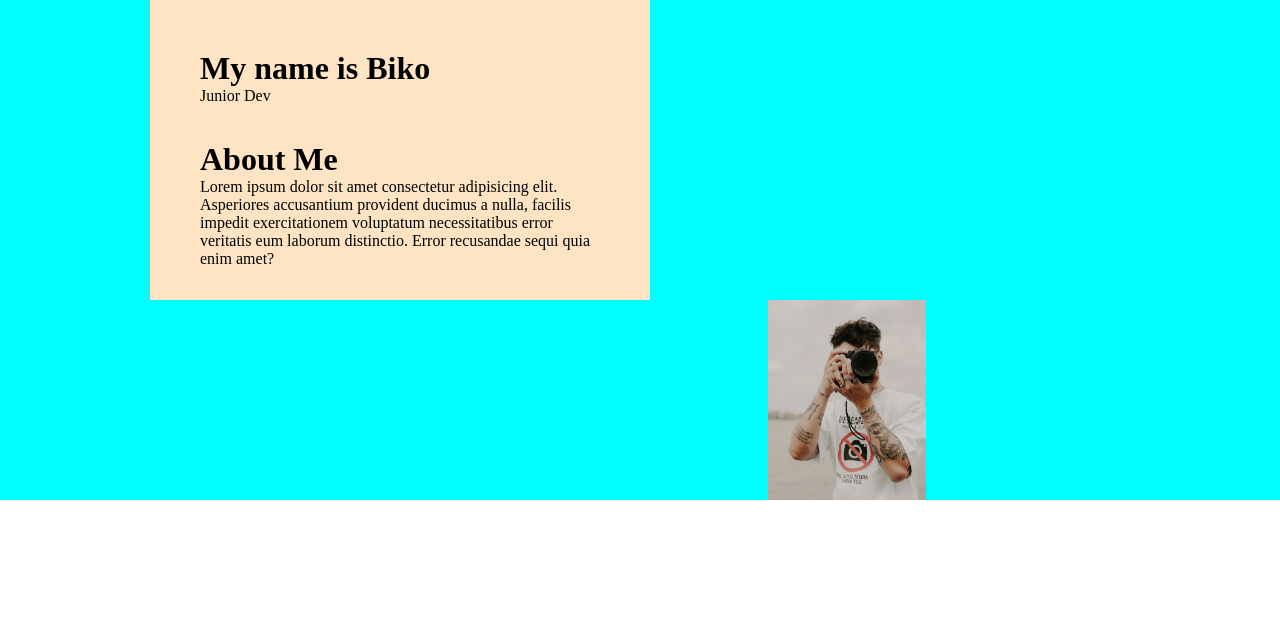
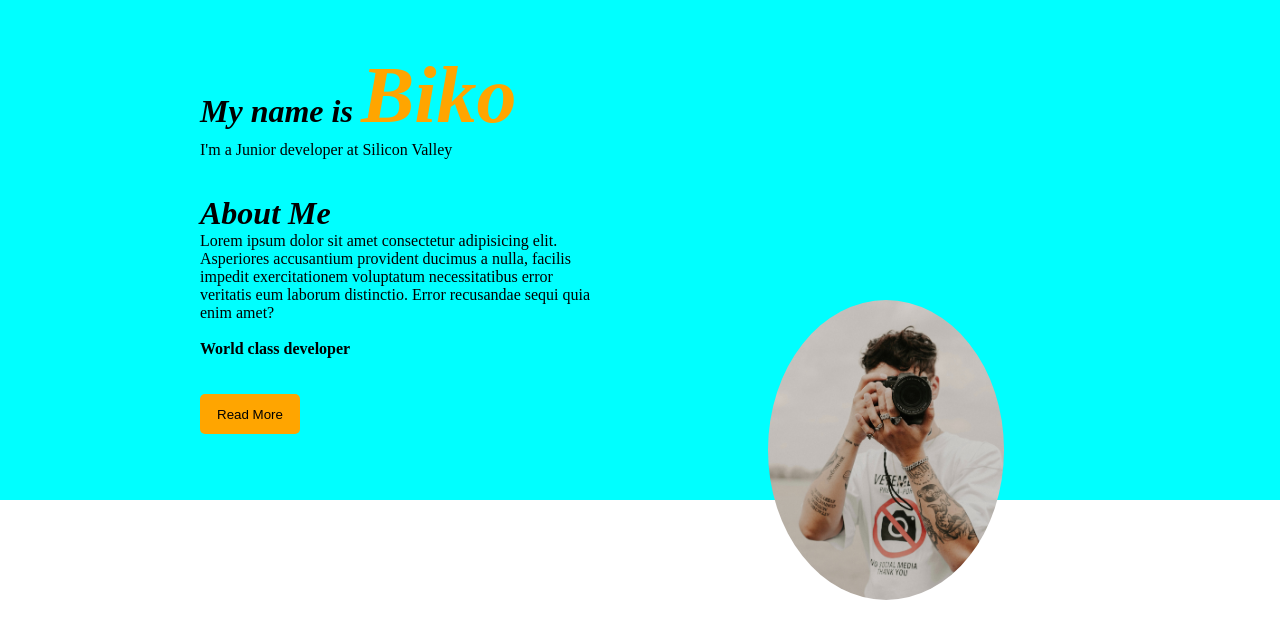
Before and after one commit to Blaisehala/Halaprofile, a plain HTML site: page index.html in a window 1280 px wide. Drawn offline with Linux system fonts and the light colour scheme.

Commit message:
file additions

```diff
--- a/index.html
+++ b/index.html
@@ -15,18 +15,32 @@
 
   <div class="bigdiv">
     <div class="steve">
-      <h1>My name is Biko</h1>
-      <p>Junior Dev</p><br><br>
+      <h1><em>My name is <span>Biko</span></em></h1>
 
-      <h1>About Me</h1>
+
+      <p>I'm a Junior developer at Silicon Valley</p><br><br>
+
+      <h1><em>About Me</em> </h1>
+
       <p>Lorem ipsum dolor sit amet consectetur adipisicing elit. Asperiores accusantium provident ducimus a nulla,
         facilis impedit exercitationem voluptatum necessitatibus error veritatis eum laborum distinctio. Error
-        recusandae sequi quia enim amet?</p>
+        recusandae sequi quia enim amet?</p><br>
 
+      <p><strong>World class developer</strong> </p> <br><br>
+
+      <button>
+        Read More
+      </button>
     </div>
-    <img src="./images/pexels-shottbydani-10492314.jpg" alt="biko image">
+
+
+    <div>
+      <img src="./images/pexels-shottbydani-10492314.jpg" alt="biko image">
+    </div>
+
 
   </div>
+
 
 
 
--- a/style.css
+++ b/style.css
@@ -11,7 +11,7 @@ height: 500px;
 }
 
 .steve{
-  background-color: bisque;
+  /* background-color: bisque; */
   height: 300px;
   width: 500px;
   margin-left: 150px;
@@ -20,10 +20,30 @@ height: 500px;
 }
 
 img{
-  height: 200px;
+  height: 300px;
 /* float: right; */
 margin-left: 60%;
-margin-bottom: 50px;
-
+border-radius: 50%;
 
 }
+
+span{
+  color: Orange;
+  font-size: 80px;
+}
+
+button{
+  background-color: orange;
+  border-radius: 5px;
+  border: none;
+  height: 40px;
+  width: 100px;
+}
+
+.hobbies{
+  font-weight: bold;
+  background-color: aquamarine;
+  width: 50%;
+  text-align: center;
+
+}
```
